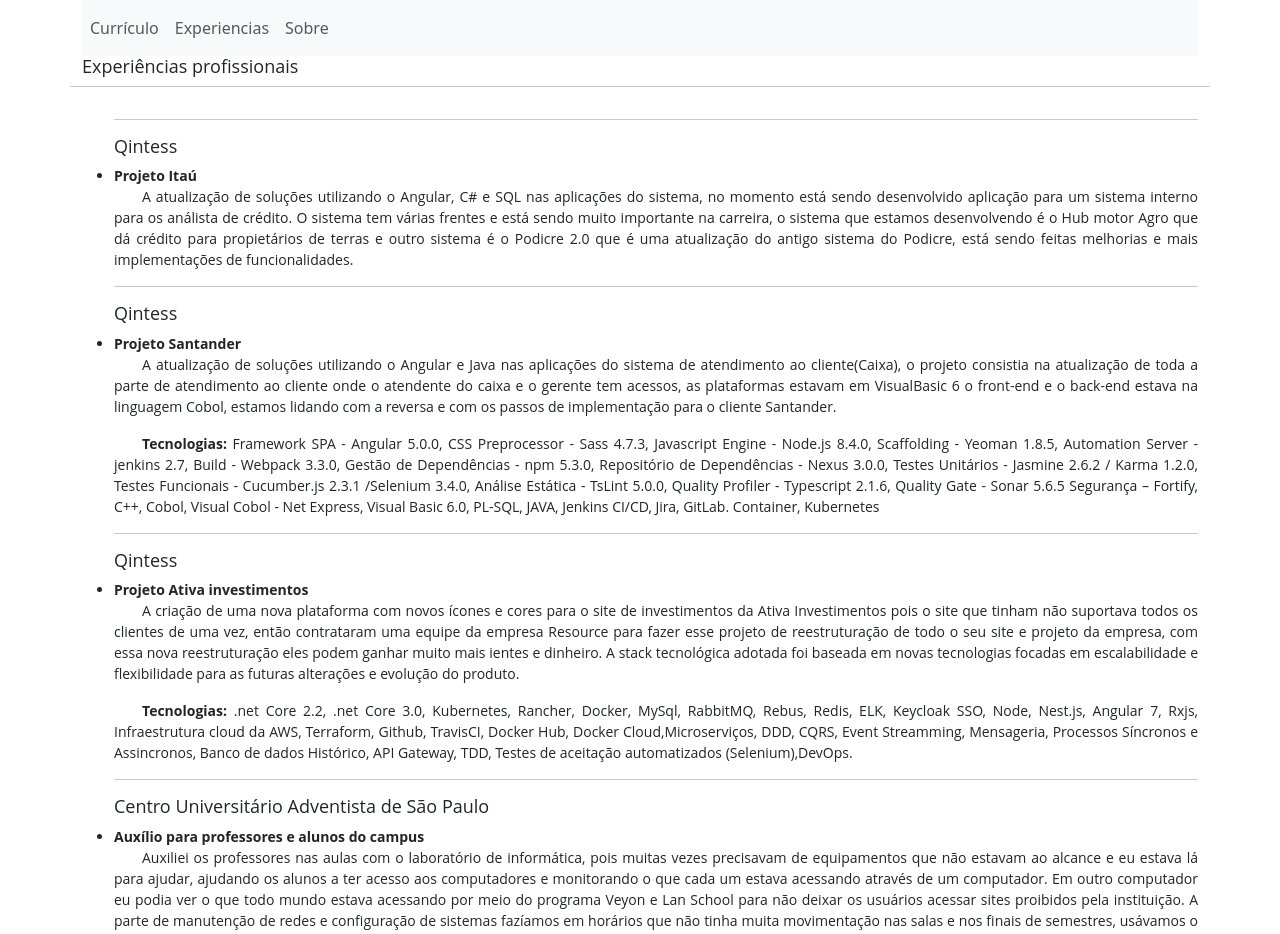
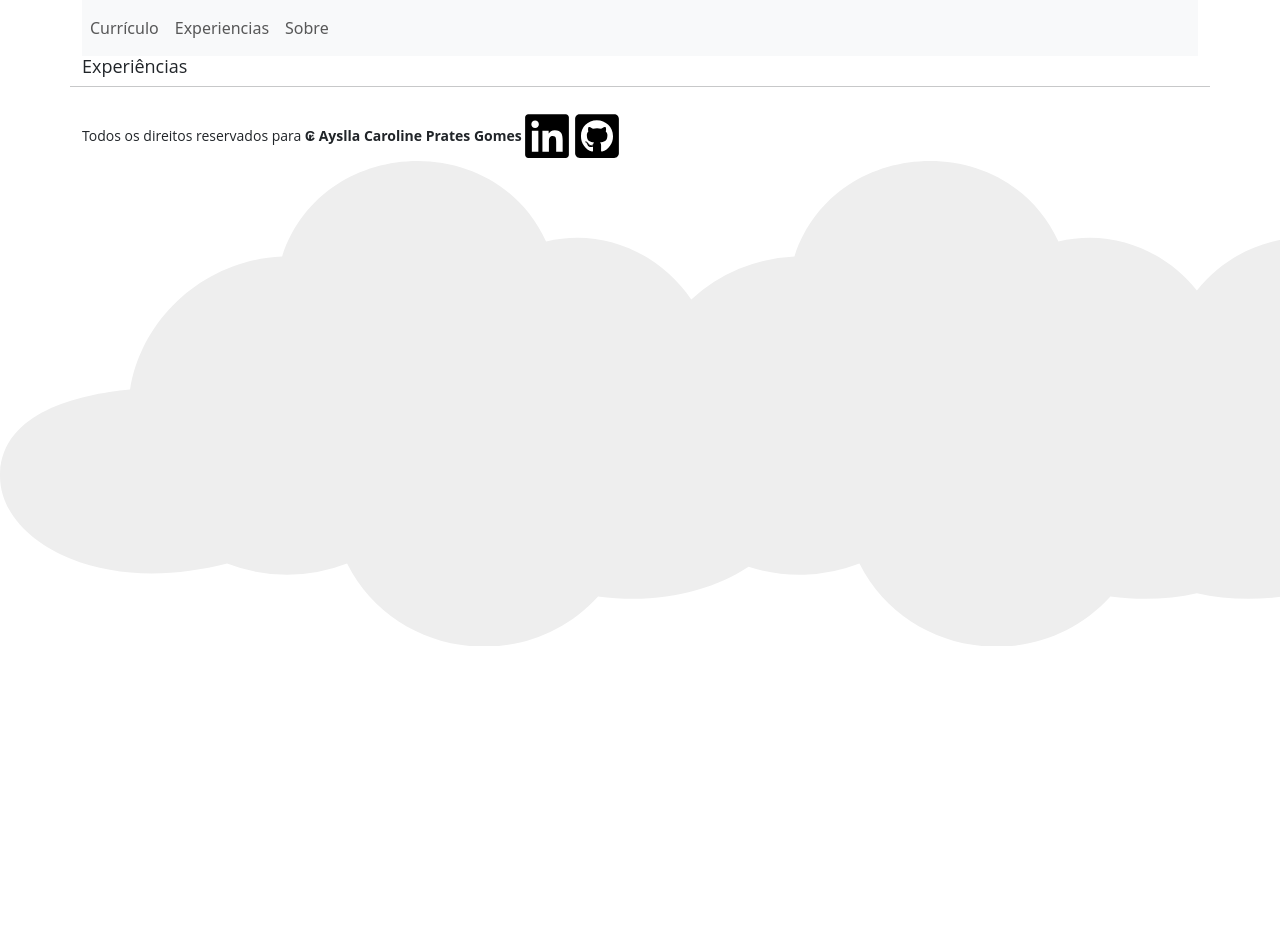
Before and after one commit to AysllaGomes/curriculum, an Angular app: page /experiencia in a window 1280 px wide. Shown: the top 934 px of the page. After the commit the page ends 800 px from the top, so only its background shows below. Built offline with nearby package versions, Linux system fonts and the light colour scheme.

Commit message:
[ADD] Construindo o componente de curriculum

```diff
--- a/src/app/pages/curriculum/curriculum.component.ts
+++ b/src/app/pages/curriculum/curriculum.component.ts
@@ -19,6 +19,8 @@
 
     public database = 'Banco de Dados';
 
+    public language = 'Idiomas';
+
     constructor() {}
 
     ngOnInit(): void {}
--- a/src/app/pages/experience/experience.component.html
+++ b/src/app/pages/experience/experience.component.html
@@ -1,102 +1,107 @@
-<app-pages-navbar></app-pages-navbar>
+<div *ngIf="canShow">
+    <app-pages-navbar></app-pages-navbar>
+</div>
+
 <div class="container">
     <div class="jumbotron">
         <div class="row">
+            <h4>Experiências</h4>
+
+            <hr>
+
+<!--            <div>-->
+<!--                <ul>-->
+<!--                    <div class="col-sm-12">-->
+<!--                        <hr>-->
+<!--                        <h5>Qintess</h5>-->
+<!--                        <li><strong>Projeto Itaú</strong></li>-->
+<!--                        <p class="recuo">A atualização de soluções utilizando o Angular, C# e SQL nas aplicações do-->
+<!--                            sistema, no momento está sendo desenvolvido aplicação para um sistema interno para os-->
+<!--                            análista de-->
+<!--                            crédito. O sistema tem várias frentes e está sendo muito importante na carreira, o sistema-->
+<!--                            que estamos desenvolvendo-->
+<!--                            é o Hub motor Agro que dá crédito para propietários de terras e outro sistema é o Podicre-->
+<!--                            2.0 que é uma atualização-->
+<!--                            do antigo sistema do Podicre, está sendo feitas melhorias e mais implementações de-->
+<!--                            funcionalidades.-->
+<!--                        </p>-->
+
+<!--                    </div>-->
 
 
-            <h4>Experiências profissionais</h4>
-            <hr>
-            <div>
-                <ul>
-                    <div class="col-sm-12">
-                        <hr>
-                        <h5>Qintess</h5>
-                        <li><strong>Projeto Itaú</strong></li>
-                        <p class="recuo">A atualização de soluções utilizando o Angular, C# e SQL nas aplicações do
-                            sistema, no momento está sendo desenvolvido aplicação para um sistema interno para os
-                            análista de
-                            crédito. O sistema tem várias frentes e está sendo muito importante na carreira, o sistema
-                            que estamos desenvolvendo
-                            é o Hub motor Agro que dá crédito para propietários de terras e outro sistema é o Podicre
-                            2.0 que é uma atualização
-                            do antigo sistema do Podicre, está sendo feitas melhorias e mais implementações de
-                            funcionalidades.
-                        </p>
-
-                    </div>
+<!--                    <div class="col-sm-12">-->
+<!--                        <hr>-->
+<!--                        <h5>Qintess</h5>-->
+<!--                        <li><strong>Projeto Santander</strong></li>-->
+<!--                        <p class="recuo">A atualização de soluções utilizando o Angular e Java nas aplicações do-->
+<!--                            sistema de atendimento ao cliente(Caixa), o projeto consistia na atualização de toda a-->
+<!--                            parte de atendimento ao cliente onde o atendente do caixa e o gerente tem acessos, as-->
+<!--                            plataformas estavam em VisualBasic 6 o front-end e o back-end estava na linguagem Cobol,-->
+<!--                            estamos lidando com a reversa e com os passos de implementação para o cliente Santander.-->
+<!--                        </p>-->
+<!--                        <p class="recuo"><strong>Tecnologias:</strong> Framework SPA - Angular 5.0.0,-->
+<!--                            CSS Preprocessor - Sass 4.7.3, Javascript Engine - Node.js 8.4.0,-->
+<!--                            Scaffolding - Yeoman 1.8.5, Automation Server - jenkins 2.7, Build - Webpack 3.3.0,-->
+<!--                            Gestão de Dependências - npm 5.3.0, Repositório de Dependências - Nexus 3.0.0,-->
+<!--                            Testes Unitários - Jasmine 2.6.2 / Karma 1.2.0,-->
+<!--                            Testes Funcionais - Cucumber.js 2.3.1 /Selenium 3.4.0, Análise Estática - TsLint 5.0.0,-->
+<!--                            Quality Profiler - Typescript 2.1.6, Quality Gate - Sonar 5.6.5 Segurança – Fortify, C++,-->
+<!--                            Cobol, Visual Cobol - Net Express, Visual Basic 6.0, PL-SQL, JAVA, Jenkins CI/CD, Jira,-->
+<!--                            GitLab. Container, Kubernetes-->
+<!--                        </p>-->
+<!--                    </div>-->
 
 
-                    <div class="col-sm-12">
-                        <hr>
-                        <h5>Qintess</h5>
-                        <li><strong>Projeto Santander</strong></li>
-                        <p class="recuo">A atualização de soluções utilizando o Angular e Java nas aplicações do
-                            sistema de atendimento ao cliente(Caixa), o projeto consistia na atualização de toda a
-                            parte de atendimento ao cliente onde o atendente do caixa e o gerente tem acessos, as
-                            plataformas estavam em VisualBasic 6 o front-end e o back-end estava na linguagem Cobol,
-                            estamos lidando com a reversa e com os passos de implementação para o cliente Santander.
-                        </p>
-                        <p class="recuo"><strong>Tecnologias:</strong> Framework SPA - Angular 5.0.0,
-                            CSS Preprocessor - Sass 4.7.3, Javascript Engine - Node.js 8.4.0,
-                            Scaffolding - Yeoman 1.8.5, Automation Server - jenkins 2.7, Build - Webpack 3.3.0,
-                            Gestão de Dependências - npm 5.3.0, Repositório de Dependências - Nexus 3.0.0,
-                            Testes Unitários - Jasmine 2.6.2 / Karma 1.2.0,
-                            Testes Funcionais - Cucumber.js 2.3.1 /Selenium 3.4.0, Análise Estática - TsLint 5.0.0,
-                            Quality Profiler - Typescript 2.1.6, Quality Gate - Sonar 5.6.5 Segurança – Fortify, C++,
-                            Cobol, Visual Cobol - Net Express, Visual Basic 6.0, PL-SQL, JAVA, Jenkins CI/CD, Jira,
-                            GitLab. Container, Kubernetes
-                        </p>
-                    </div>
+<!--                    <div class="col-sm-12">-->
+<!--                        <hr>-->
+<!--                        <h5>Qintess</h5>-->
+<!--                        <li><strong>Projeto Ativa investimentos</strong></li>-->
+<!--                        <p class="recuo">A criação de uma nova plataforma com novos ícones e cores para o site de-->
+<!--                            investimentos da Ativa Investimentos pois o site que tinham não suportava todos os clientes-->
+<!--                            de-->
+<!--                            uma vez, então contrataram uma equipe da empresa Resource para fazer esse projeto de-->
+<!--                            reestruturação-->
+<!--                            de todo o seu site e projeto da empresa, com essa nova reestruturação eles podem ganhar-->
+<!--                            muito mais ientes e dinheiro.-->
+<!--                            A stack tecnológica adotada foi baseada em novas tecnologias focadas em escalabilidade e-->
+<!--                            flexibilidade para as futuras alterações e evolução do produto.-->
+<!--                        </p>-->
+<!--                        <p class="recuo"><strong>Tecnologias:</strong> .net Core 2.2, .net Core 3.0, Kubernetes,-->
+<!--                            Rancher, Docker, MySql, RabbitMQ, Rebus,-->
+<!--                            Redis, ELK, Keycloak SSO, Node, Nest.js, Angular 7, Rxjs, Infraestrutura cloud da AWS,-->
+<!--                            Terraform,-->
+<!--                            Github, TravisCI, Docker Hub, Docker Cloud,Microserviços,-->
+<!--                            DDD, CQRS, Event Streamming,-->
+<!--                            Mensageria, Processos Síncronos e Assincronos, Banco de dados Histórico,-->
+<!--                            API Gateway, TDD, Testes de aceitação automatizados (Selenium),DevOps.-->
+<!--                        </p>-->
+<!--                    </div>-->
 
+<!--                    <div class="col-sm-12">-->
+<!--                        <hr>-->
+<!--                        <h5>Centro Universitário Adventista de São Paulo</h5>-->
+<!--                        <li><strong>Auxílio para professores e alunos do campus</strong></li>-->
+<!--                        <p class="recuo">Auxiliei os professores nas aulas com o laboratório de informática, pois muitas-->
+<!--                            vezes precisavam de equipamentos que não estavam ao alcance e eu estava lá para ajudar,-->
+<!--                            ajudando os alunos a ter acesso aos computadores e monitorando o que cada um estava-->
+<!--                            acessando através de um computador. Em outro computador eu podia ver o que todo mundo estava-->
+<!--                            acessando por meio do programa Veyon e Lan School para não deixar os usuários acessar sites-->
+<!--                            proibidos pela instituição. A parte de manutenção de redes e configuração de sistemas-->
+<!--                            fazíamos em horários que não tinha muita movimentação nas salas e nos finais de semestres,-->
+<!--                            usávamos o Fog Server para fazer a manutenção dos sistemas.-->
+<!--                            Nesse período eu também dava aulas de informática básica para a graduação e para os idosos,-->
+<!--                            todos os domingos eu dedicava para as ações sociais da faculdade.-->
+<!--                        </p>-->
+<!--                        <p class="recuo"><strong>Tecnologias:</strong> ASP.NET, Java, Lan School, Veyon, fog server.-->
+<!--                        </p>-->
+<!--                        <hr>-->
+<!--                    </div>-->
+<!--                </ul>-->
+<!--            </div>-->
 
-                    <div class="col-sm-12">
-                        <hr>
-                        <h5>Qintess</h5>
-                        <li><strong>Projeto Ativa investimentos</strong></li>
-                        <p class="recuo">A criação de uma nova plataforma com novos ícones e cores para o site de
-                            investimentos da Ativa Investimentos pois o site que tinham não suportava todos os clientes
-                            de
-                            uma vez, então contrataram uma equipe da empresa Resource para fazer esse projeto de
-                            reestruturação
-                            de todo o seu site e projeto da empresa, com essa nova reestruturação eles podem ganhar
-                            muito mais ientes e dinheiro.
-                            A stack tecnológica adotada foi baseada em novas tecnologias focadas em escalabilidade e
-                            flexibilidade para as futuras alterações e evolução do produto.
-                        </p>
-                        <p class="recuo"><strong>Tecnologias:</strong> .net Core 2.2, .net Core 3.0, Kubernetes,
-                            Rancher, Docker, MySql, RabbitMQ, Rebus,
-                            Redis, ELK, Keycloak SSO, Node, Nest.js, Angular 7, Rxjs, Infraestrutura cloud da AWS,
-                            Terraform,
-                            Github, TravisCI, Docker Hub, Docker Cloud,Microserviços,
-                            DDD, CQRS, Event Streamming,
-                            Mensageria, Processos Síncronos e Assincronos, Banco de dados Histórico,
-                            API Gateway, TDD, Testes de aceitação automatizados (Selenium),DevOps.
-                        </p>
-                    </div>
-
-                    <div class="col-sm-12">
-                        <hr>
-                        <h5>Centro Universitário Adventista de São Paulo</h5>
-                        <li><strong>Auxílio para professores e alunos do campus</strong></li>
-                        <p class="recuo">Auxiliei os professores nas aulas com o laboratório de informática, pois muitas
-                            vezes precisavam de equipamentos que não estavam ao alcance e eu estava lá para ajudar,
-                            ajudando os alunos a ter acesso aos computadores e monitorando o que cada um estava
-                            acessando através de um computador. Em outro computador eu podia ver o que todo mundo estava
-                            acessando por meio do programa Veyon e Lan School para não deixar os usuários acessar sites
-                            proibidos pela instituição. A parte de manutenção de redes e configuração de sistemas
-                            fazíamos em horários que não tinha muita movimentação nas salas e nos finais de semestres,
-                            usávamos o Fog Server para fazer a manutenção dos sistemas.
-                            Nesse período eu também dava aulas de informática básica para a graduação e para os idosos,
-                            todos os domingos eu dedicava para as ações sociais da faculdade.
-                        </p>
-                        <p class="recuo"><strong>Tecnologias:</strong> ASP.NET, Java, Lan School, Veyon, fog server.
-                        </p>
-                        <hr>
-                    </div>
-                </ul>
+            <div *ngIf="canShow">
+                <app-pages-footer></app-pages-footer>
             </div>
-
-            <app-pages-footer></app-pages-footer>
         </div>
     </div>
 </div>
--- a/src/app/pages/experience/experience.component.ts
+++ b/src/app/pages/experience/experience.component.ts
@@ -1,14 +1,17 @@
-import { Component, OnInit } from '@angular/core';
+import { Component, Input, OnInit } from '@angular/core';
 
 @Component({
-  selector: 'app-experience',
+  selector: 'app-pages-experience',
   templateUrl: './experience.component.html',
   styleUrls: ['./experience.component.scss']
 })
 export class ExperienceComponent implements OnInit {
 
-  constructor() { }
+    @Input()
+    canShow: boolean = true;
 
-  ngOnInit(): void {}
+    constructor() { }
+
+    ngOnInit(): void {}
 
 }
```
Also changed, not shown: src/app/pages/curriculum/curriculum.component.html (+52 -65 lines).
